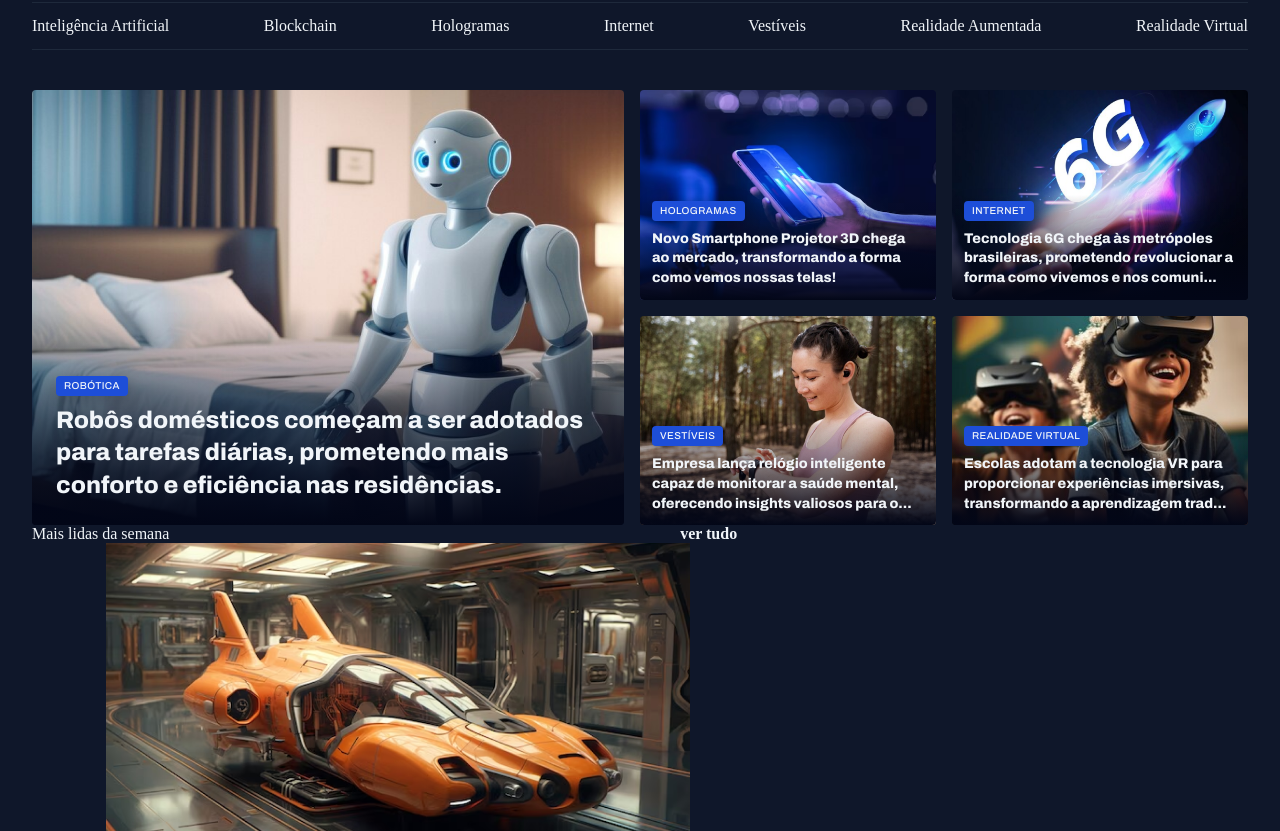
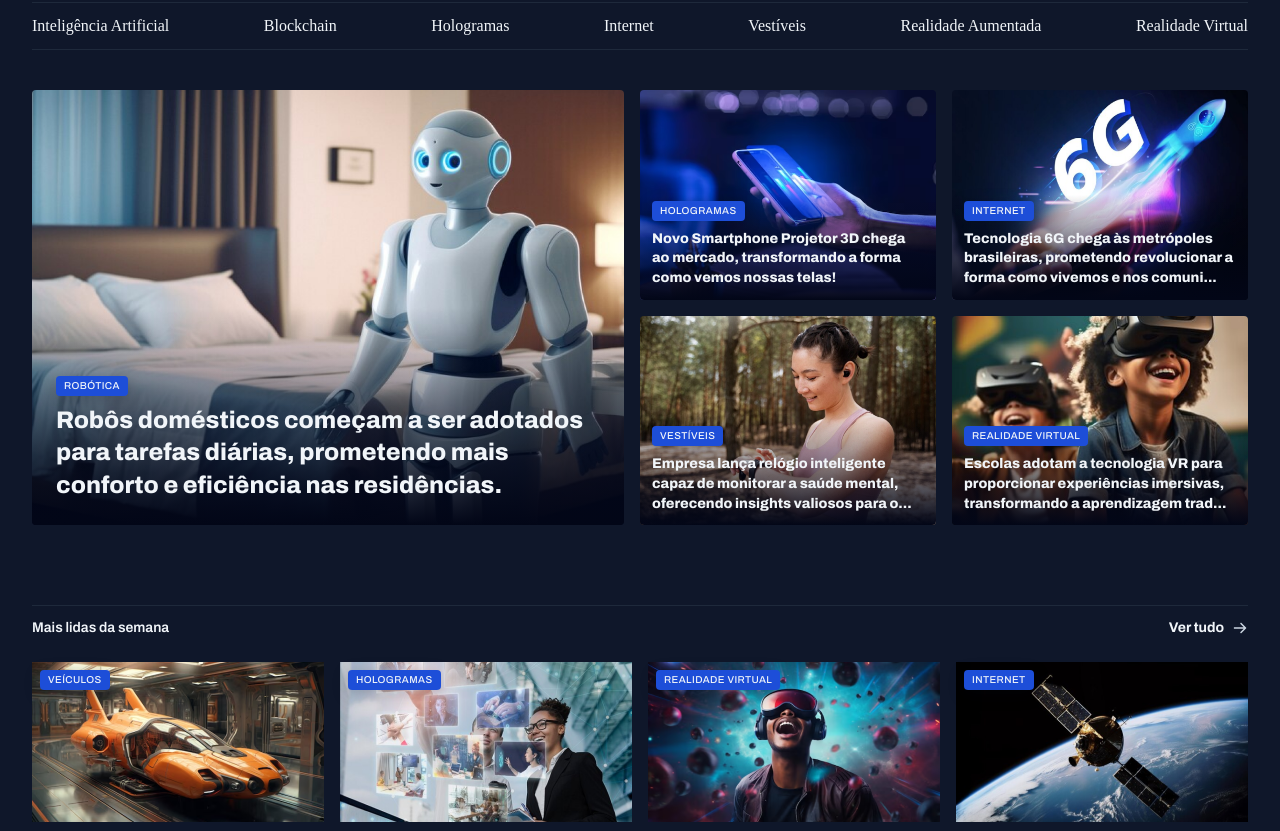
Before and after one commit to karinecord/PracticalJavaScriptChallenges, a plain HTML site: page tech_news_portal/index.html in a window 1280 px wide. Shown: the part 74-905 px from the top of the page. Drawn offline with Linux system fonts and the light colour scheme; a web font is replaced by a local one.

Commit message:
Apply styles to the week's most read section

```diff
--- a/tech_news_portal/index.html
+++ b/tech_news_portal/index.html
@@ -106,7 +106,7 @@
     <section id="weekly">
       <header class="grid grid-flow-col">Mais lidas da semana
         <a href="#" class="grid grid-flow-col">
-          <strong>ver tudo</strong>
+          <strong>Ver tudo</strong>
           <span></span>
         </a>
       </header>
--- a/tech_news_portal/styles/global.css
+++ b/tech_news_portal/styles/global.css
@@ -53,6 +53,7 @@
 
 main {
   margin-top: 40px;
+  gap: 80px;
 }
 
 .content-tag {
--- a/tech_news_portal/styles/section.css
+++ b/tech_news_portal/styles/section.css
@@ -1,5 +1,28 @@
 /* secao de destaques da homepage */
+section header {
+  border-top: 1px solid var(--stroke-color);
+  padding-block: 12px 24px;
+  font: var(--text-span);
+
+  a {
+    justify-self: end;
+    align-items: center;
+    gap: 8px;
+
+    span {
+      background-image: url(../assets/icons/ArrowRight.svg);
+      width: 16px;
+      height: 16px;
+    }
+
+    &:hover span {
+      background-image: url(../assets/icons/ArrowRight-Hover.svg);
+    }
+  }
+}
+
 #featured {
+
   /* nesting: estiliza todas as imagens dentro de #featured */
   img {
     /* faz a imagem ocupar toda a altura do container pai */
@@ -35,8 +58,7 @@
       top: 50%;
 
       /* gradiente de transparente para escuro, cria contraste para texto por cima */
-      background: linear-gradient(
-          180deg,
+      background: linear-gradient(180deg,
           transparent 0%,
           #020617 100%)
     }
@@ -52,7 +74,7 @@
       /* espaco interno para o texto nao ficar colado nas bordas */
       padding: 24px;
 
-      &:has(.text-lg){
+      &:has(.text-lg) {
         padding: 12px;
       }
 
@@ -63,3 +85,29 @@
     }
   }
 }
+
+#weekly {
+
+  &>div {
+    grid-template-columns: repeat(4, 292px);
+  }
+
+  img {
+    height: 160px;
+  }
+
+  figure {
+    position: relative;
+
+    .content-tag {
+      position: absolute;
+      top: 8px;
+      left: 8px;
+    }
+
+    p {
+      margin-top: 8px;
+      font-weight: 800;
+    }
+  }
+}
```
Also changed, not shown: tech_news_portal/assets/icons/ArrowRight.svg (added).
